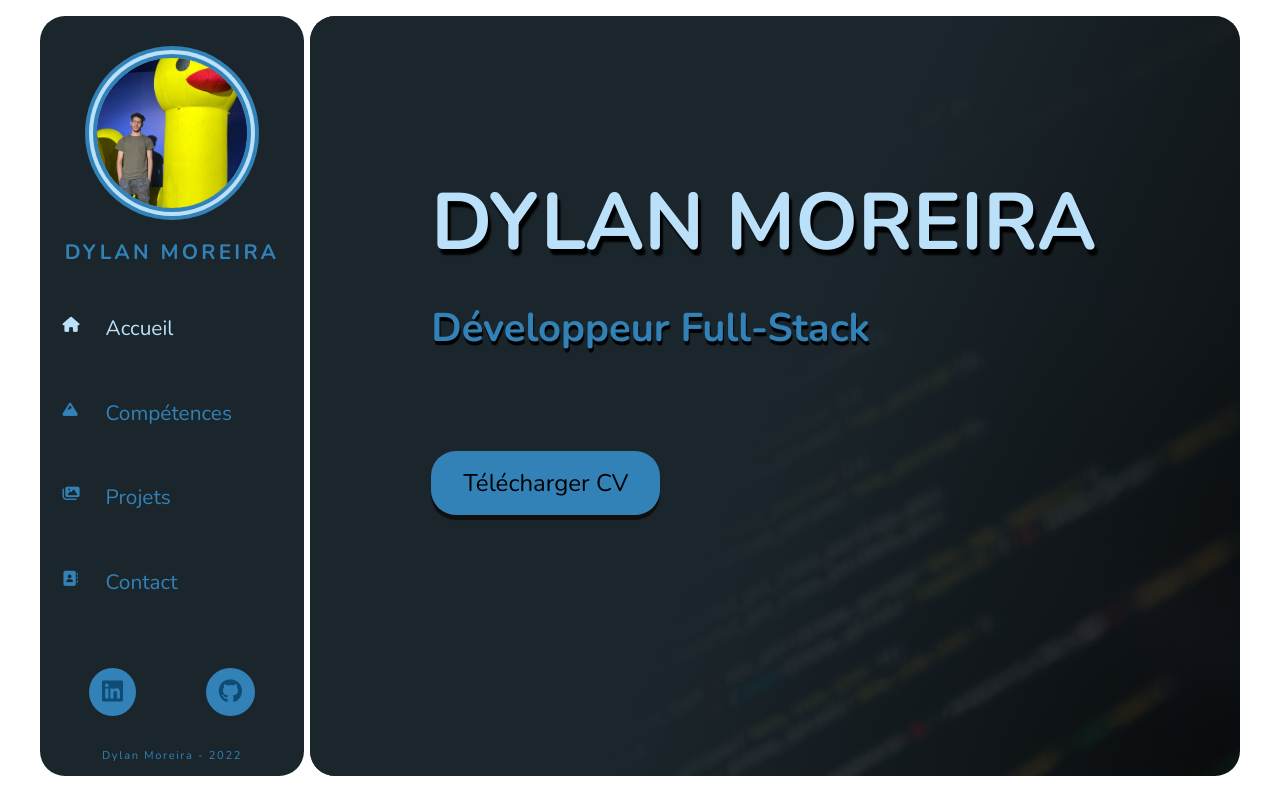
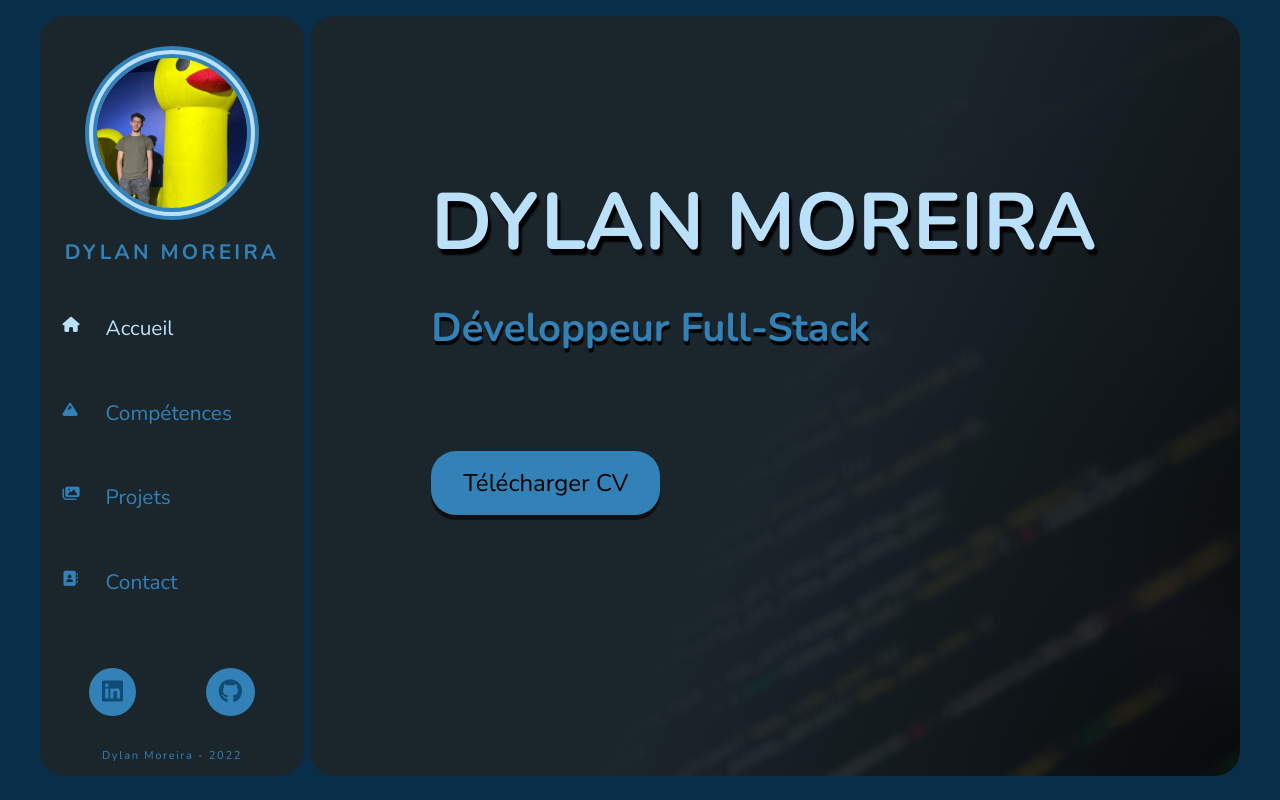
Before and after one commit to DilouProd/portfolio-2.0, a React (Create React App) app: page / in a window 1280 px wide. Built offline with nearby package versions, Linux system fonts and the light colour scheme.

Commit message:
change background color

```diff
--- a/src/styles/_settings.scss
+++ b/src/styles/_settings.scss
@@ -29,6 +29,7 @@ body {
   max-width: 1200px;
   font-family: $font-1;
   color: $black;
+  background-color: #092f48;
 }
 button {
   cursor: pointer;
```
